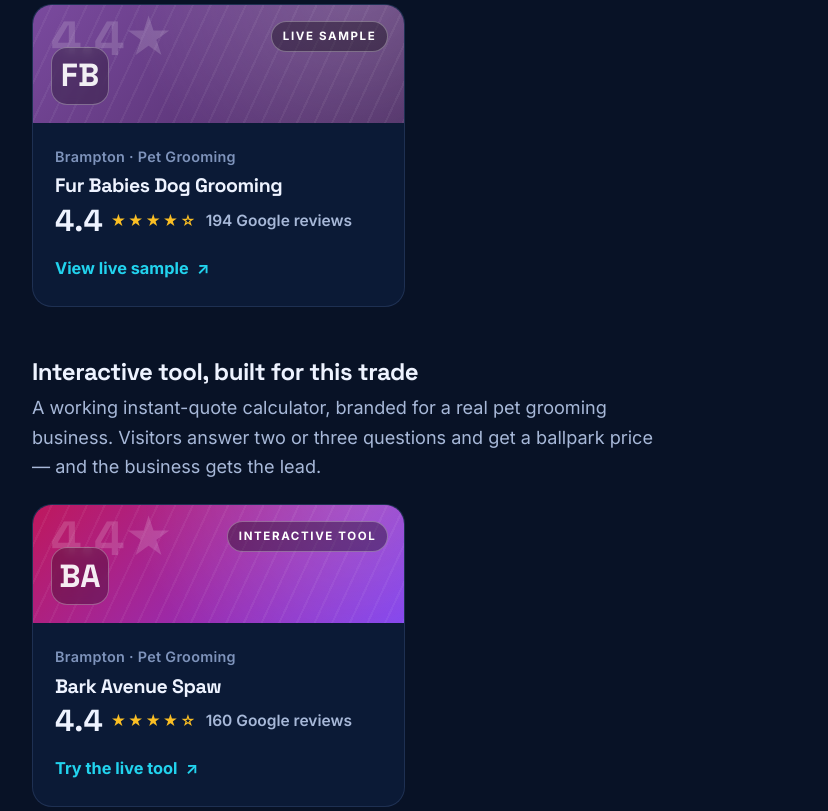
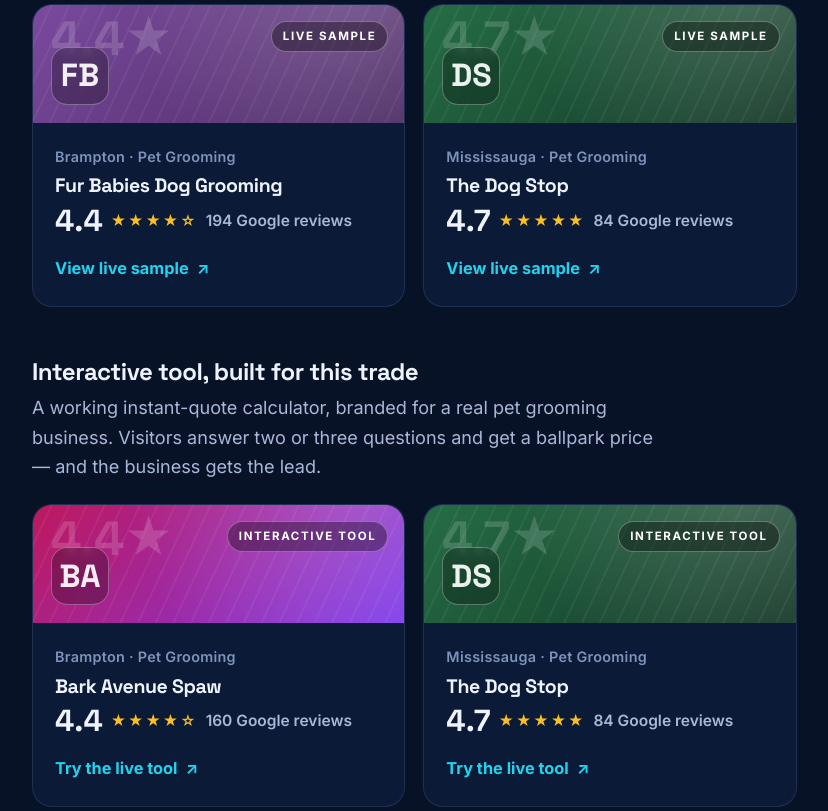
Before and after one commit to kishsal/tukk-solutions-portfolio, a plain HTML site: page industries/pet-grooming.html in a window 1280 px wide. Shown: the part 2432-3243 px from the top of the page, without its empty margins (30-858 px from the left). Drawn offline with Linux system fonts and the light colour scheme.

Commit message:
Nov 22 engine cycle sync: The Dog Stop

```diff
--- a/industries/pet-grooming.html
+++ b/industries/pet-grooming.html
@@ -76,6 +76,15 @@
     <div class="rating-line"><span class="rating-big">4.4</span><span class="stars">★★★★☆</span><span class="rcount">194 Google reviews</span></div>
     <span class="work-link">View live sample <span class="arr">&#8599;</span></span>
   </div>
+</a>
+<a class="work-card reveal" href="https://tukksolutions-blip.github.io/previews/the-dog-stop/" target="_blank" rel="noopener" style="--c1:#256d46;--c2:#123524">
+  <div class="work-art"><span class="big-rating">4.7&#9733;</span><span class="mono">DS</span><span class="live-tag">Live sample</span></div>
+  <div class="work-body">
+    <div class="work-meta">Mississauga &middot; Pet Grooming</div>
+    <h3>The Dog Stop</h3>
+    <div class="rating-line"><span class="rating-big">4.7</span><span class="stars">★★★★★</span><span class="rcount">84 Google reviews</span></div>
+    <span class="work-link">View live sample <span class="arr">&#8599;</span></span>
+  </div>
 </a></div>
 <h3 class="reveal" style="font-size:1.5rem;margin:52px 0 8px">Interactive tool, built for this trade</h3>
 <p class="lede reveal" style="margin-bottom:22px">A working instant-quote calculator, branded for a real pet grooming business. Visitors answer two or three questions and get a ballpark price — and the business gets the lead.</p>
@@ -85,6 +94,15 @@
     <div class="work-meta">Brampton &middot; Pet Grooming</div>
     <h3>Bark Avenue Spaw</h3>
     <div class="rating-line"><span class="rating-big">4.4</span><span class="stars">★★★★☆</span><span class="rcount">160 Google reviews</span></div>
+    <span class="work-link">Try the live tool <span class="arr">&#8599;</span></span>
+  </div>
+</a>
+<a class="work-card reveal" href="https://tukksolutions-blip.github.io/tools/the-dog-stop/" target="_blank" rel="noopener" style="--c1:#256d46;--c2:#123524">
+  <div class="work-art"><span class="big-rating">4.7&#9733;</span><span class="mono">DS</span><span class="live-tag">Interactive tool</span></div>
+  <div class="work-body">
+    <div class="work-meta">Mississauga &middot; Pet Grooming</div>
+    <h3>The Dog Stop</h3>
+    <div class="rating-line"><span class="rating-big">4.7</span><span class="stars">★★★★★</span><span class="rcount">84 Google reviews</span></div>
     <span class="work-link">Try the live tool <span class="arr">&#8599;</span></span>
   </div>
 </a></div>
```
Also changed, not shown: index.html (+5 -5 lines), work.html (+21 -3 lines).
